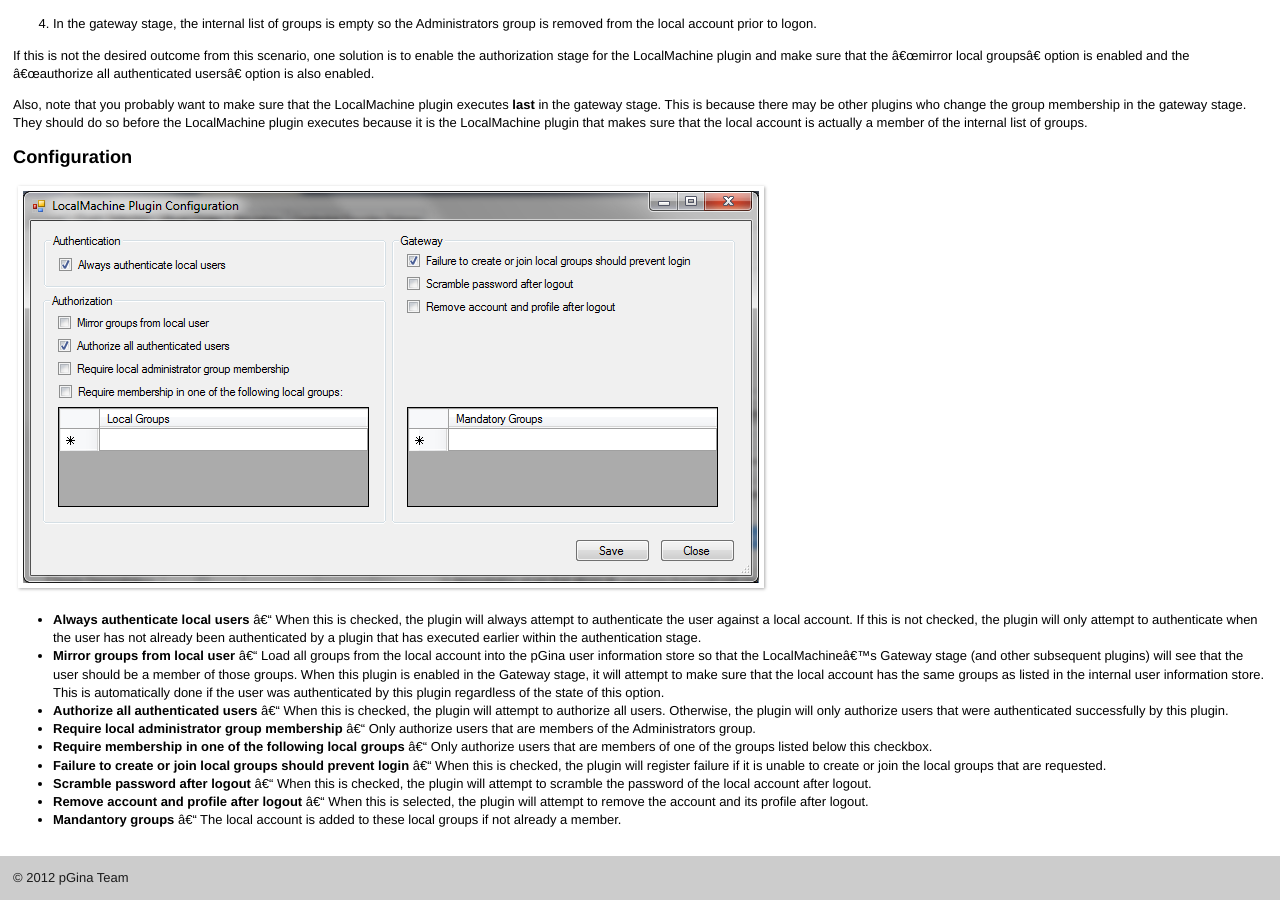
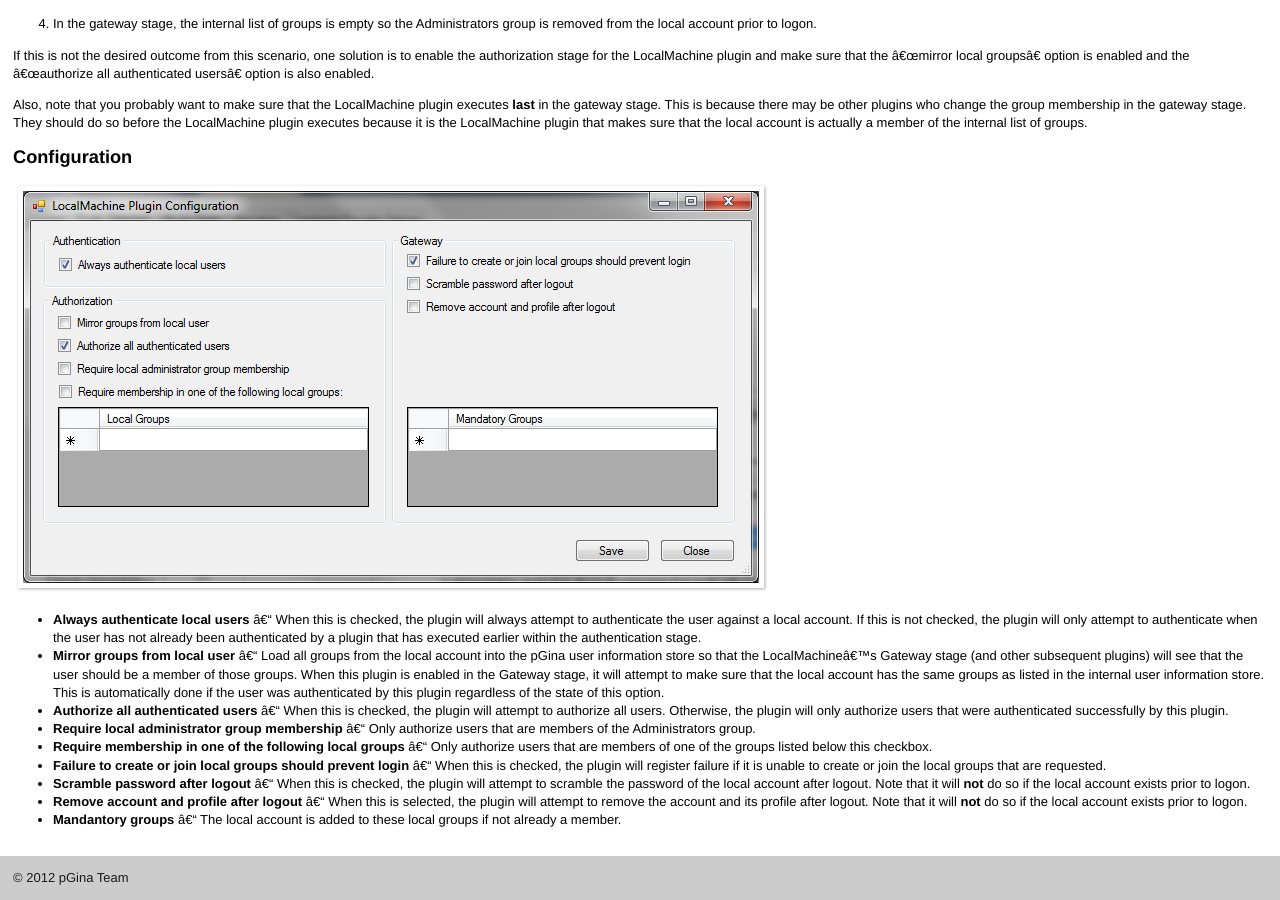
Before and after one commit to pgina/docs, a Jekyll site: the page built from local_machine.md, in a window 1280 px wide and 900 px high, scrolled down 1265 px. Built offline with Jekyll 4.4.1, drawn with Linux system fonts in a browser that asks for light colours.

Commit message:
Add notes that accounts are not deleted/scrambled if the account exists prior to logon.

```diff
--- a/local_machine.md
+++ b/local_machine.md
@@ -162,8 +162,10 @@ that are members of one of the groups listed below this checkbox.
 checked, the plugin will register failure if it is unable to create or join the
 local groups that are requested.
 * **Scramble password after logout** -- When this is checked, the plugin will attempt
-to scramble the password of the local account after logout.
+to scramble the password of the local account after logout.  Note that it will **not** do so if
+the local account exists prior to logon.
 * **Remove account and profile after logout** -- When this is selected, the plugin
-will attempt to remove the account and its profile after logout.
+will attempt to remove the account and its profile after logout.  Note that it will
+**not** do so if the local account exists prior to logon.
 * **Mandantory groups** -- The local account is added to these local groups if not
 already a member.
```
